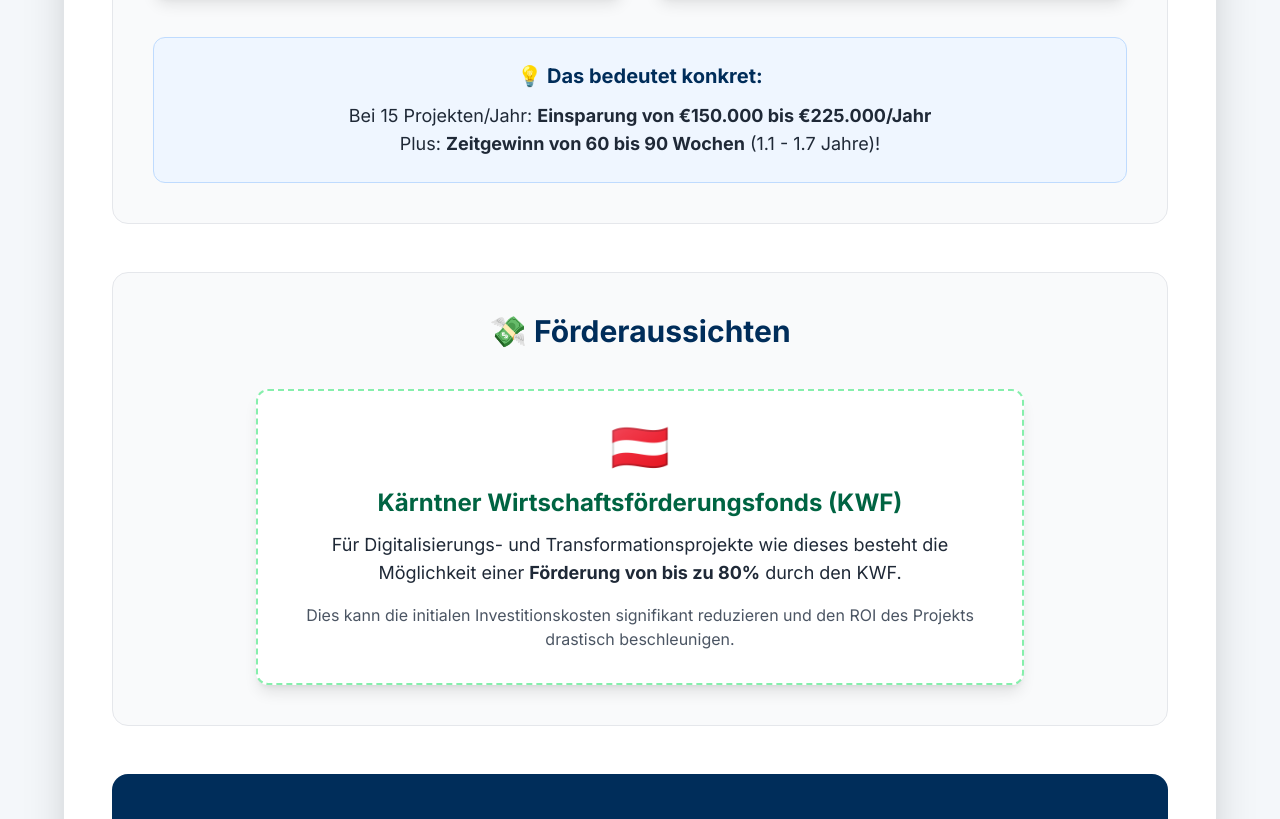
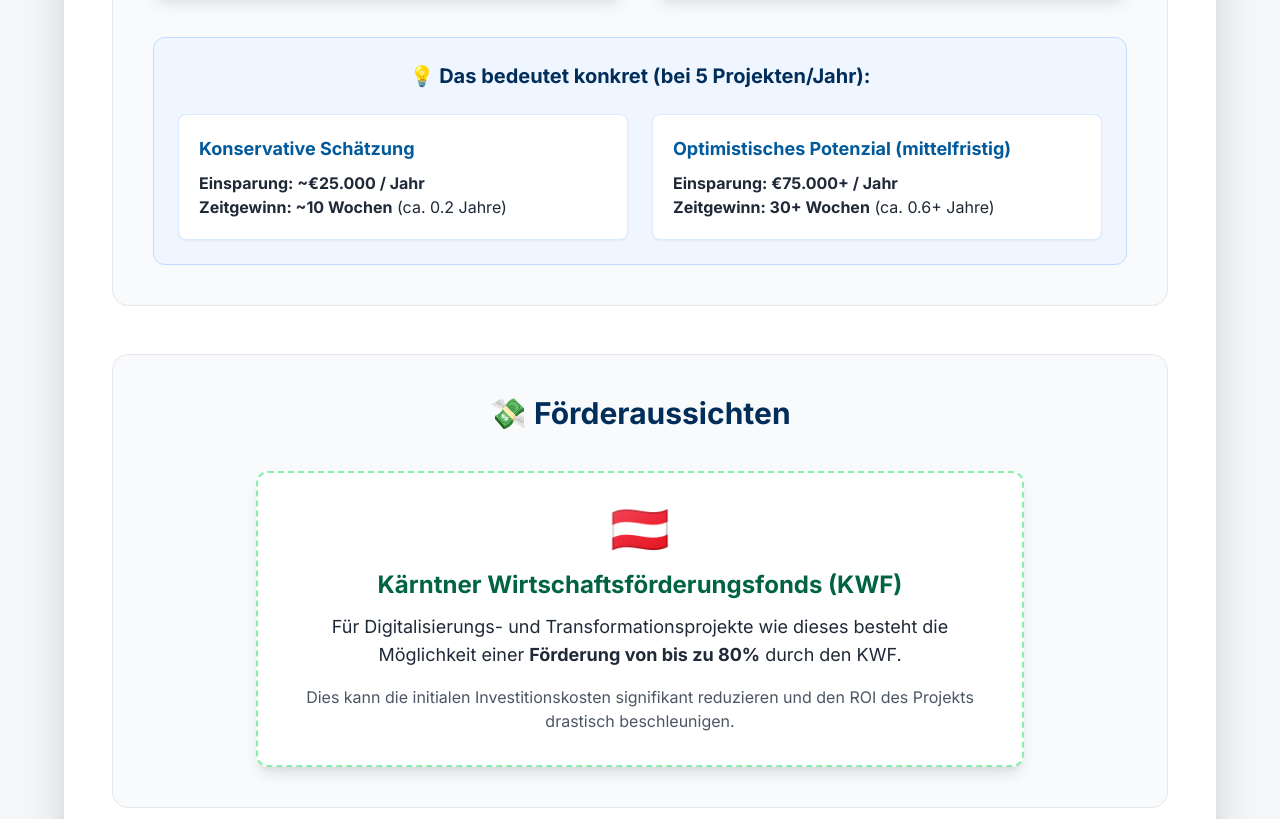
Before and after one commit to kovacc13/Riedergarten---Bebauungsplan-Analyse_1, a plain HTML site: page index.html in a window 1280 px wide. Shown: the part 3921-4740 px from the top of the page. Drawn offline with nearby package versions, Linux system fonts and the light colour scheme.

Commit message:
Add estimates for savings and time gains in index.html
Added a new section detailing conservative and optimistic estimates for savings and time gains based on project counts.

```diff
--- a/index.html
+++ b/index.html
@@ -384,11 +384,25 @@
                 </div>
 
                 <div class="text-center mt-10 p-6 bg-blue-50 border border-blue-200 rounded-xl">
-                    <h3 class="text-xl font-bold text-rieder-dark mb-3">💡 Das bedeutet konkret:</h3>
-                    <p class="text-lg text-gray-800">
-                        Bei 15 Projekten/Jahr: <strong>Einsparung von €150.000 bis €225.000/Jahr</strong><br>
-                        Plus: <strong>Zeitgewinn von 60 bis 90 Wochen</strong> (1.1 - 1.7 Jahre)!
-                    </p>
+                    <h3 class="text-xl font-bold text-rieder-dark mb-3">💡 Das bedeutet konkret (bei 5 Projekten/Jahr):</h3>
+
+                    <div class="grid grid-cols-1 md:grid-cols-2 gap-6 text-left mt-6">
+
+                        <!-- Konservative Version -->
+                        <div class="bg-white p-5 border border-blue-100 rounded-lg shadow-sm">
+                            <h4 class="font-bold text-lg text-rieder-accent mb-2">Konservative Schätzung</h4>
+                            <p class="text-gray-800"><strong>Einsparung: ~€25.000 / Jahr</strong></p>
+                            <p class="text-gray-800"><strong>Zeitgewinn: ~10 Wochen</strong> (ca. 0.2 Jahre)</p>
+                        </div>
+
+                        <!-- Optimistische Version -->
+                        <div class="bg-white p-5 border border-blue-100 rounded-lg shadow-sm">
+                            <h4 class="font-bold text-lg text-rieder-accent mb-2">Optimistisches Potenzial (mittelfristig)</h4>
+                            <p class="text-gray-800"><strong>Einsparung: €75.000+ / Jahr</strong></p>
+                            <p class="text-gray-800"><strong>Zeitgewinn: 30+ Wochen</strong> (ca. 0.6+ Jahre)</p>
+                        </div>
+                    </div>
+
                 </div>
             </div>
 
```
